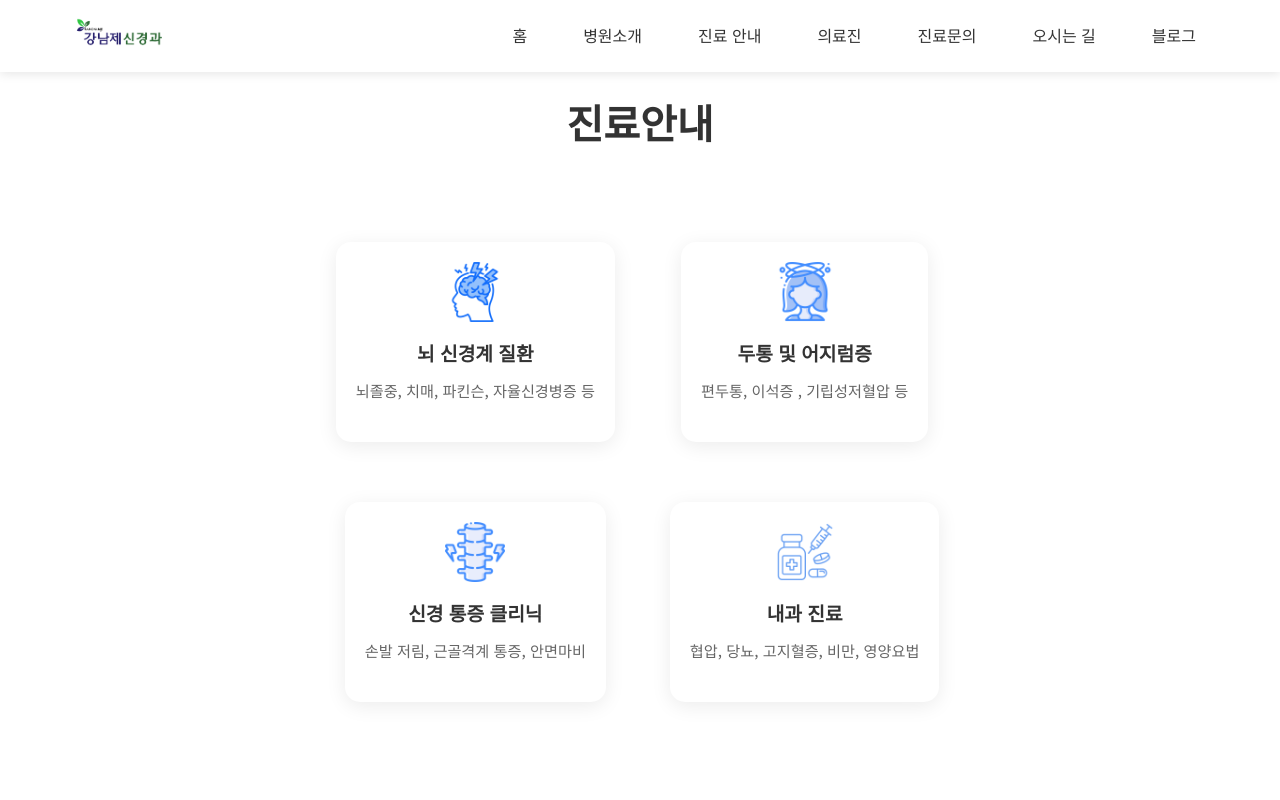
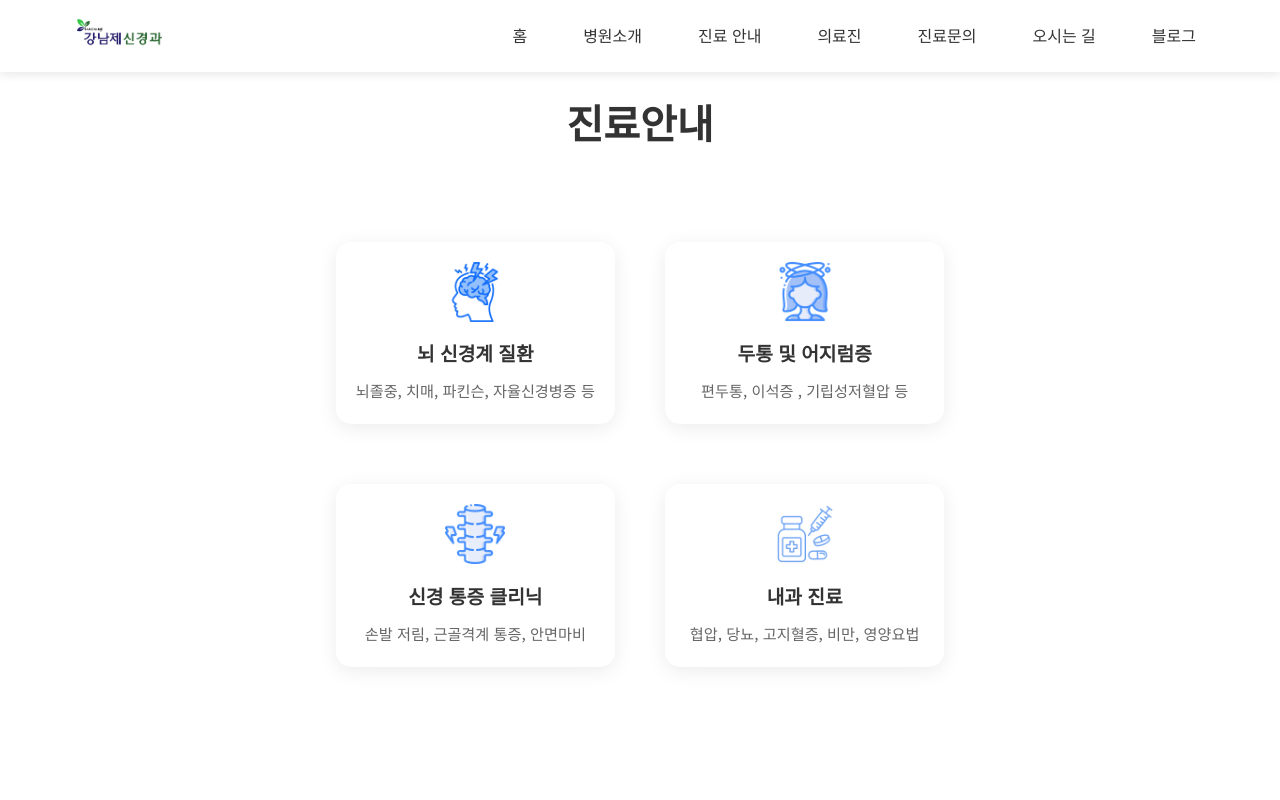
Before and after one commit to krrrrrg/knjneuro, a Next.js app: page /services in a window 1280 px wide. Shown: the top 800 px of the page. Built offline with nearby package versions, Linux system fonts and the light colour scheme.

Commit message:
그리드 수정

```diff
--- a/src/app/globals.css
+++ b/src/app/globals.css
@@ -617,8 +617,8 @@ a {
   flex-direction: column;
   align-items: center;
   cursor: pointer;
-  height: auto;
-  min-height: 200px;
+  height: 280px; /* Fixed height for all cards */
+  width: 100%;
 }
 
 .service-card:hover {
@@ -652,13 +652,13 @@ a {
   text-overflow: ellipsis;
   display: -webkit-box;
   display: box;
-  -webkit-line-clamp: 4;
-  line-clamp: 4;
+  -webkit-line-clamp: 3;
+  line-clamp: 3;
   -webkit-box-orient: vertical;
   box-orient: vertical;
   word-break: keep-all;
   font-size: 0.95rem;
-  max-height: 160px;
+  max-height: 80px; /* Control the text area height */
 }
 
 /* 스크롤바 스타일링 */
@@ -685,7 +685,7 @@ a {
   }
 
   .service-card {
-    min-height: 180px; /* 모바일에서 카드 높이 줄임 */
+    height: 220px; /* Fixed height for mobile */
     padding: 15px 10px;
   }
 
@@ -703,6 +703,7 @@ a {
   .service-card p {
     font-size: 0.9rem;
     margin-top: 5px;
+    max-height: 60px; /* Control the text area height on mobile */
   }
 }
 
@@ -727,7 +728,7 @@ a {
   .service-card {
     max-width: 400px;
     margin: 0 auto;
-    height: 320px; /* PC 화면에서도 높이 통일 */
+    height: 280px; /* Fixed height for PC */
   }
 }
 
--- a/src/app/page.js
+++ b/src/app/page.js
@@ -299,7 +299,7 @@ export default function Home() {
               onClick={() => showModal('headacheModal')}
             >
               <img src="/images/두통.png" alt="두통" />
-              <h3>뇌 질횐</h3>
+              <h3>뇌 질환</h3>
               <p>뇌졸중, 치매, 파킨슨</p>
             </div>
 
@@ -317,7 +317,7 @@ export default function Home() {
               onClick={() => showModal('sleepModal')}
             >
               <img src="/images/어지럼증.png" alt="어지럼증" />
-              <h3> 자율신경계 질환</h3>
+              <h3>자율신경계 질환</h3>
               <p>자율신경병증, 기립성 저혈압</p>
             </div>
             <div
```
